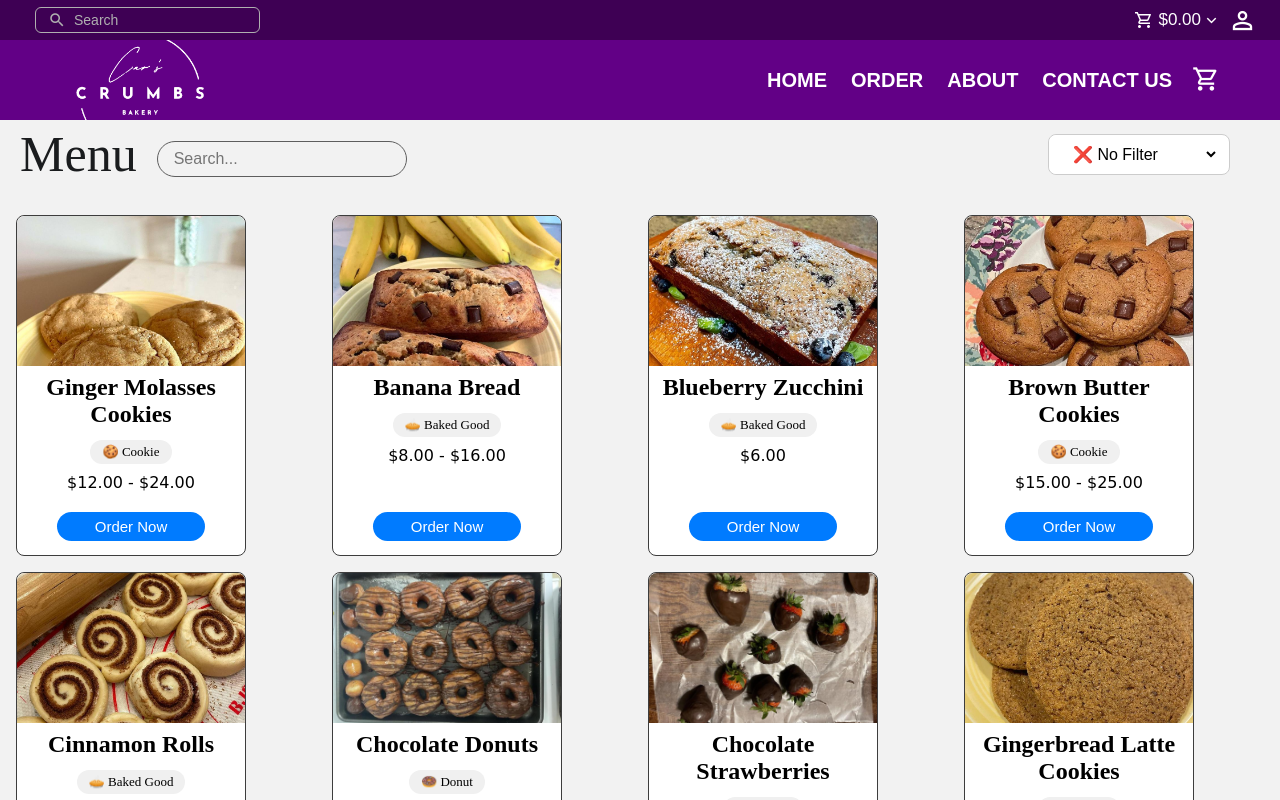
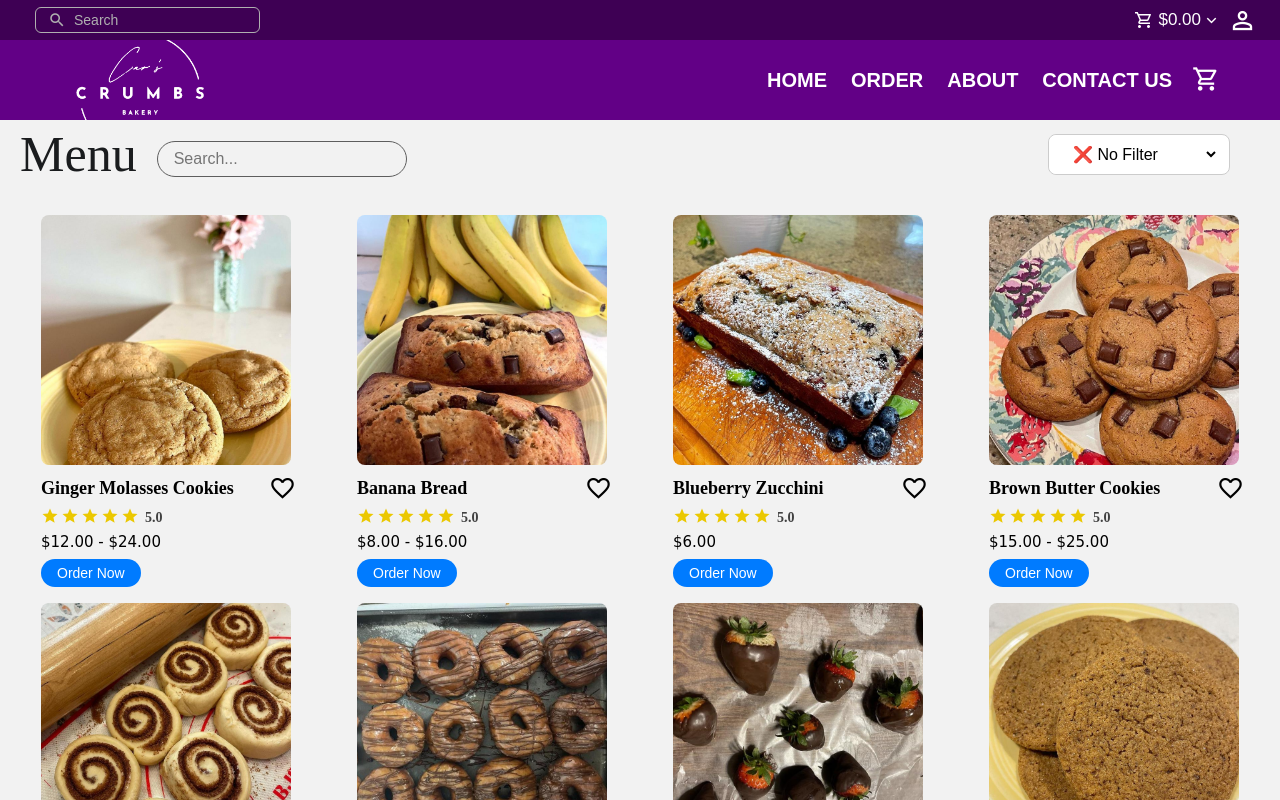
Before and after one commit to MichaelT-178/CarsCrumbs, a Vue app: page /Order in a window 1280 px wide. Shown: the top 800 px of the page. Built offline with nearby package versions, Linux system fonts and the light colour scheme.

Commit message:
NewMenuCard, New JSON, star rating

```diff
--- a/src/components/DropdownMenu.vue
+++ b/src/components/DropdownSearch.vue
@@ -15,7 +15,6 @@
     </ul>
   </div>
 </template>
-
 
 <script setup>
 import { computed, ref, onMounted } from 'vue';
@@ -42,13 +41,15 @@ const filteredItems = computed(() => {
   if (!props.query) return [];
   const queryWords = props.query.toLowerCase().split(' ');
 
-  return menu.value.filter(item =>
-    queryWords.some(word =>
-      item.DisplayName.toLowerCase().includes(word) ||
-      item.Tags.some(tag => tag.toLowerCase().includes(word)) ||
-      (item.Alternative && item.Alternative.toLowerCase().includes(word))
+  return menu.value
+    .filter(item =>
+      queryWords.some(word =>
+        item.DisplayName.toLowerCase().includes(word) ||
+        item.Tags.some(tag => tag.toLowerCase().includes(word)) ||
+        (item.Alternative && item.Alternative.toLowerCase().includes(word))
+      )
     )
-  ).slice(0, 5);
+    .slice(0, 5);
 });
 
 const handleClick = (item) => {
@@ -59,18 +60,16 @@ const handleClick = (item) => {
 const loadMenuData = async () => {
   try {
     const MenuData = await import(`../assets/${folderRealOrTest}/MenuItems.json`);
-    menu.value = Object.values(MenuData.default);
+    menu.value = MenuData.default.MenuItems; // Update to reference `MenuItems` array
   } catch (error) {
-    console.error("Error loading menu data:", error);
+    console.error('Error loading menu data:', error);
   }
 };
 
 onMounted(() => {
   loadMenuData();
 });
-
 </script>
-
 
 <style scoped>
 .dropdown-menu {
@@ -106,5 +105,4 @@ onMounted(() => {
   background-color: #f0f0f0;
   color: black;
 }
-
 </style>
--- a/src/components/NavBar.vue
+++ b/src/components/NavBar.vue
@@ -117,7 +117,7 @@
 import { ref, onMounted, onUnmounted } from 'vue';
 import { useRouter } from 'vue-router';
 import logo from "../assets/logos/purple-logo.png";
-import Dropdown from "./DropdownMenu.vue";
+import Dropdown from "./DropdownSearch.vue";
 import { useCartStore } from "../stores/cart.js";
 import DropdownCart from './DropdownCart.vue';
 import DropdownProfile from './DropdownProfile.vue';
--- /dev/null
+++ b/src/components/NewMenuCard.vue
@@ -0,0 +1,143 @@
+<template>
+  <div class="menu-item">
+    <img :src="pic" :alt="item.DisplayName" class="menu-image" />
+    <div class="menu-info">
+      <h2 class="menu-name">{{ item.DisplayName }}</h2>
+
+      <StarRating :rating="item.Rating"/>
+
+      <p class="menu-price">{{ item.DisplayPrice }}</p>
+
+      <div class="button-heart">
+        <button class="order-button" @click="openSideView">Order Now</button>
+        <div v-if="isHearted">
+          <img
+            src="/heart-filled.svg"
+            class="material-symbols-outlined favorite-icon"
+            @click="toggleHeart"
+          />
+        </div>
+        <div v-else>
+          <span
+          class="material-symbols-outlined favorite-icon"
+          :class="{ hearted: isHearted }"
+          @click="toggleHeart"
+        >
+          favorite
+        </span>
+        </div>
+      </div>
+    </div>
+  </div>
+</template>
+
+
+<script setup>
+import { ref } from "vue";
+import StarRating from "../components/StarRating.vue";
+import { folderRealOrTest } from "../data.config";
+
+const props = defineProps({
+  item: {
+    type: Object,
+    required: true,
+    default: () => ({
+      Name: "",
+      Emoji: "",
+      Price: 0.0,
+      Images: [],
+      Route: "",
+      Tags: [],
+    }),
+  },
+});
+
+const pic = ref(
+  new URL(
+    `../assets/${folderRealOrTest}/pics/${props.item.Images[0]}`,
+    import.meta.url
+  ).href
+);
+
+const isHearted = ref(false);
+
+const emit = defineEmits(["open-side-view"]);
+
+const openSideView = () => {
+  emit("open-side-view", props.item);
+};
+
+const toggleHeart = () => {
+  isHearted.value = !isHearted.value;
+};
+
+</script>
+
+
+<style scoped>
+.menu-item {
+  display: flex;
+  flex-direction: column;
+  align-items: center;
+  max-width: 300px;
+  margin: 0 auto;
+  text-align: left;
+  position: relative;
+}
+
+.menu-image {
+  width: 250px;
+  object-fit: cover;
+  height: 250px;
+  border-radius: 8px;
+}
+
+.menu-info {
+  margin-top: 12px;
+  width: 100%;
+}
+
+.menu-name {
+  font-size: 18px;
+  font-weight: bold;
+  margin: 8px 0;
+  margin-top: 1px;
+}
+
+.menu-price {
+  font-family: "Comic Sans MS", "Comic Sans", cursive;
+  font-size: 15px;
+  margin-bottom: 8px;
+}
+
+.order-button {
+  background-color: #007bff;
+  color: white;
+  border: none;
+  border-radius: 25px;
+  padding: 6px 16px;
+  font-size: 14px;
+  cursor: pointer;
+  transition: background-color 0.3s ease;
+}
+
+.order-button:hover {
+  background-color: #0056b3;
+}
+
+.favorite-icon {
+  position: absolute;
+  top: 260px;
+  right: -5px;
+  font-size: 27px;
+  color: black;
+  cursor: pointer;
+  transition: color 0.3s ease;
+  fill: black;
+}
+
+.favorite-icon.hearted {
+  color: red;
+}
+
+</style>
--- /dev/null
+++ b/src/components/StarRating.vue
@@ -0,0 +1,87 @@
+<template>
+  <div class="menu-rating">
+    <span v-for="star in 5" :key="star" class="star">
+      <svg
+        xmlns="http://www.w3.org/2000/svg"
+        viewBox="0 0 24 24"
+        class="star-icon"
+      >
+        <defs>
+          <linearGradient :id="'partial-fill-' + star">
+            <stop
+              v-if="star === Math.ceil(rating) && rating % 1 !== 0"
+              :offset="getGradientOffset(rating % 1)"
+              stop-color="#ebc801"
+            />
+            <stop offset="0%" stop-color="#c9c9c9" />
+          </linearGradient>
+        </defs>
+        <path
+          d="M12 17.27L18.18 21l-1.64-7.03L22 9.24l-7.19-.61L12 2 9.19 8.63 2 9.24l5.46 4.73L5.82 21z"
+          :fill="getStarFill(star)"
+        />
+      </svg>
+    </span>
+    <span v-if="showNumber" class="rating-value">{{ formattedRating }}</span>
+  </div>
+</template>
+
+
+<script setup>
+import { computed } from 'vue';
+
+const props = defineProps({
+  rating: {
+    type: Number,
+    required: true,
+  },
+  showNumber: {
+    type: Boolean,
+    default: true,
+  },
+});
+
+const getStarFill = (star) => {
+  if (props.rating === 5) {
+    return "#ebc801";
+  }
+
+  if (star < Math.ceil(props.rating)) {
+    return "#ebc801";
+  }
+
+  if (star === Math.ceil(props.rating) && props.rating % 1 !== 0) {
+    return `url(#partial-fill-${star})`;
+  }
+
+  return "#c9c9c9";
+};
+
+
+const getGradientOffset = (fraction) => `${fraction * 100}%`;
+
+const formattedRating = computed(() => props.rating.toFixed(1));
+
+</script>
+
+
+<style scoped>
+.menu-rating {
+  display: flex;
+  align-items: center;
+  margin-bottom: 4px;
+}
+
+.star-icon {
+  width: 18px;
+  height: 18px;
+  margin-right: 2px;
+}
+
+.rating-value {
+  font-size: 14px;
+  margin-left: 4px;
+  font-weight: 600;
+  color: #414141;
+}
+</style>
--- a/src/views/Item.vue
+++ b/src/views/Item.vue
@@ -91,13 +91,11 @@ const updateScreenSize = () => {
 
 const updateMenuItem = () => {
   const itemName = props.ItemName;
-  menuItem.value = jsonData.value[itemName] || null;
+
+  menuItem.value = jsonData.value.find((item) => item.Name === itemName) || null;
 
   if (menuItem.value) {
-    pic.value = new URL(
-      `../assets/${folderRealOrTest}/pics/${menuItem.value.Images[0]}`,
-      import.meta.url
-    ).href;
+    pic.value = new URL(`../assets/${folderRealOrTest}/pics/${menuItem.value.Images[0]}`, import.meta.url).href;
 
     findRelatedItems(menuItem.value);
 
@@ -108,15 +106,13 @@ const updateMenuItem = () => {
 };
 
 const findRelatedItems = (currentItem) => {
-  const allItems = Object.values(jsonData.value);
-
-  const taggedItems = allItems.filter(
+  const taggedItems = jsonData.value.filter(
     (item) =>
       item.Tags.some((tag) => currentItem.Tags.includes(tag)) &&
       item.Name !== currentItem.Name
   );
 
-  const otherItems = allItems.filter(
+  const otherItems = jsonData.value.filter(
     (item) =>
       !item.Tags.some((tag) => currentItem.Tags.includes(tag)) &&
       item.Name !== currentItem.Name
@@ -132,6 +128,7 @@ const addItem = () => {
       Cost: selectedOption.value.price,
       Quantity: selectedOption.value.quantity,
     });
+
     alert("Item Successfully Added to Cart!");
   }
 };
@@ -165,7 +162,7 @@ const loadMenuData = async () => {
     const MenuData = await import(
       `../assets/${folderRealOrTest}/MenuItems.json`
     );
-    jsonData.value = MenuData.default;
+    jsonData.value = MenuData.default.MenuItems;
     updateMenuItem();
   } catch (error) {
     console.error("Error loading menu data:", error);
--- a/src/views/Order.vue
+++ b/src/views/Order.vue
@@ -54,12 +54,13 @@
 
 <script setup>
 import { ref, computed, onMounted, watch } from 'vue';
-import MenuCard from '../components/MenuCard.vue';
+// import MenuCard from '../components/MenuCard.vue';
+import MenuCard from '../components/NewMenuCard.vue';
 import SideView from '../components/SideItemView.vue';
 import { folderRealOrTest } from '../data.config';
 
 const menu = ref([]);
-const tagsData = ref([])
+const tagsData = ref([]);
 const selectedTag = ref('No Filter');
 const searchQuery = ref('');
 const showSideView = ref(false);
@@ -71,18 +72,14 @@ const filteredItems = computed(() => {
   let items = menu.value;
 
   if (selectedTag.value !== 'No Filter') {
-    items = Object.fromEntries(
-      Object.entries(items).filter(([key, item]) =>
-        item.Tags.some(tag => tag.includes(selectedTag.value))
-      )
+    items = items.filter(item =>
+      item.Tags.some(tag => tag.includes(selectedTag.value))
     );
   }
 
   if (searchQuery.value.trim()) {
-    items = Object.fromEntries(
-      Object.entries(items).filter(([key, item]) =>
-        item.DisplayName.toLowerCase().includes(searchQuery.value.toLowerCase().trim())
-      )
+    items = items.filter(item =>
+      item.DisplayName.toLowerCase().includes(searchQuery.value.toLowerCase().trim())
     );
   }
 
@@ -108,20 +105,15 @@ const capitalizeFirstLetter = (string) => {
   return string.charAt(0).toUpperCase() + string.slice(1);
 };
 
-watch(selectedTag, (newTag) => {
-  const hash = newTag === 'No Filter' ? '' : `#${newTag.toLowerCase()}`;
-  window.location.hash = hash;
-});
-
 const loadMenuData = async () => {
   try {
     const MenuData = await import(`../assets/${folderRealOrTest}/MenuItems.json`);
-    menu.value = Object.values(MenuData.default);
+    menu.value = MenuData.default.MenuItems;
 
     const TagData = await import(`../assets/${folderRealOrTest}/Tags.json`);
     tagsData.value = Object.values(TagData.default.Tags);
   } catch (error) {
-    console.error("Error loading menu data:", error);
+    console.error('Error loading menu data:', error);
   }
 };
 
@@ -129,10 +121,14 @@ onMounted(() => {
   loadMenuData();
 
   const hash = window.location.hash.replace('#', '');
-
   if (hash) {
     selectedTag.value = capitalizeFirstLetter(hash);
   }
+});
+
+watch(selectedTag, (newTag) => {
+  const hash = newTag === 'No Filter' ? '' : `#${newTag.toLowerCase()}`;
+  window.location.hash = hash;
 });
 
 </script>
--- a/src/views/SearchResults.vue
+++ b/src/views/SearchResults.vue
@@ -55,17 +55,19 @@ const filteredItems = computed(() => {
 
   const query = searchQuery.value.toLowerCase();
 
-  return Object.values(jsonData.value).filter(
+  return jsonData.value.filter(
     (item) =>
       item.DisplayName.toLowerCase().includes(query) ||
-      item.DisplayName.toLowerCase().includes(query.slice(0, -1)) || // Remove possible "s" at the end
-      item.Alternative.toLowerCase().includes(query.slice(0, -1)) || // Remove possible "s" at the end
+      item.DisplayName.toLowerCase().includes(query.slice(0, -1)) ||
+      (item.Alternative && item.Alternative.toLowerCase().includes(query.slice(0, -1))) ||
       item.Tags.some((tag) => tag.toLowerCase().includes(query)) ||
-      item.Tags.some((tag) => tag.toLowerCase().includes(query.slice(0, -1))) // Remove possible "s" at the end
+      item.Tags.some((tag) => tag.toLowerCase().includes(query.slice(0, -1)))
   );
 });
 
-watch(() => route.query.search_query, (newQuery) => {
+watch(
+  () => route.query.search_query,
+  (newQuery) => {
     searchQuery.value = newQuery;
   }
 );
@@ -73,14 +75,13 @@ watch(() => route.query.search_query, (newQuery) => {
 const loadMenuData = async () => {
   try {
     const MenuData = await import(`../assets/${folderRealOrTest}/MenuItems.json`);
-    jsonData.value = Object.values(MenuData.default);
+    jsonData.value = MenuData.default.MenuItems;
   } catch (error) {
     console.error("Error loading menu data:", error);
   }
 };
 
-const getItemImage = (imageName) =>
-  new URL(`../assets/${folderRealOrTest}/pics/${imageName}`, import.meta.url).href;
+const getItemImage = (imageName) => new URL(`../assets/${folderRealOrTest}/pics/${imageName}`, import.meta.url).href;
 
 const navigateToRoute = (route) => {
   if (route) {
```
Also changed, not shown: src/assets/real_menu/MenuItems.json (+50 -16 lines), src/assets/test_menu/MenuItems.json (+44 -14 lines), src/components/MobileNavBar.vue (+2 -7 lines), src/old_paths.md (+1 -1 lines), public/heart-filled.svg (added).
